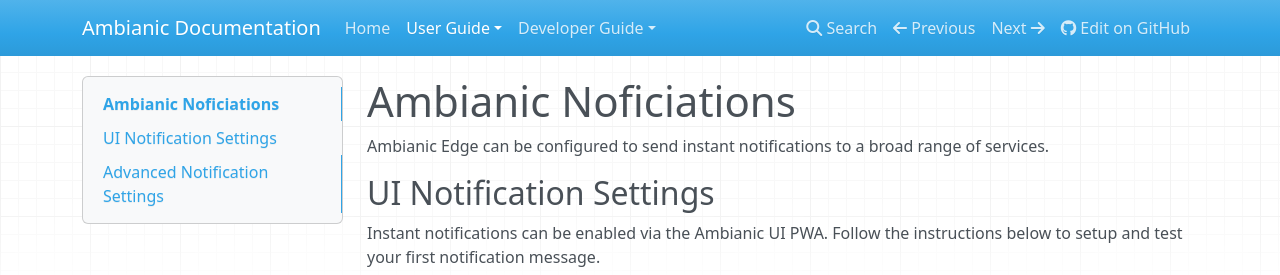
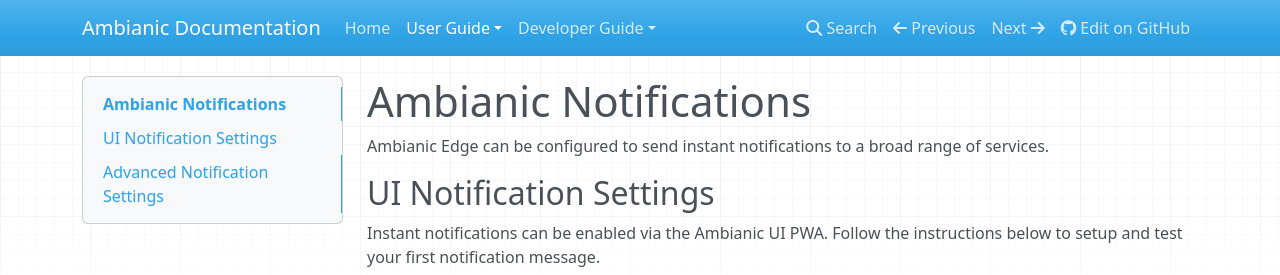
Before and after one commit to ambianic/ambianic-docs, an MkDocs documentation site: the page built from docs-md/users/notifications.md, in a window 1280 px wide and 1343 px high. Shown: the top 275 px of the window. Built offline with MkDocs 1.6.1, drawn with Linux system fonts in a browser that asks for light colours; nearby versions of some CDN libraries.

Commit message:
docs: fix typo

```diff
--- a/docs-md/users/notifications.md
+++ b/docs-md/users/notifications.md
@@ -1,5 +1,5 @@
 
-# Ambianic Noficiations
+# Ambianic Notifications
 
 Ambianic Edge can be configured to send instant notifications to a broad range of services.
 
```
